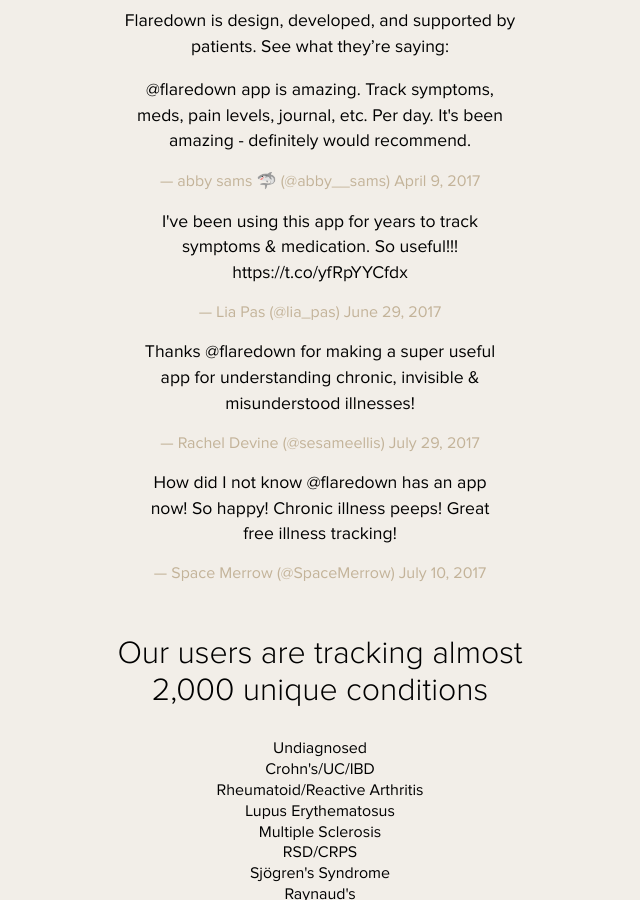
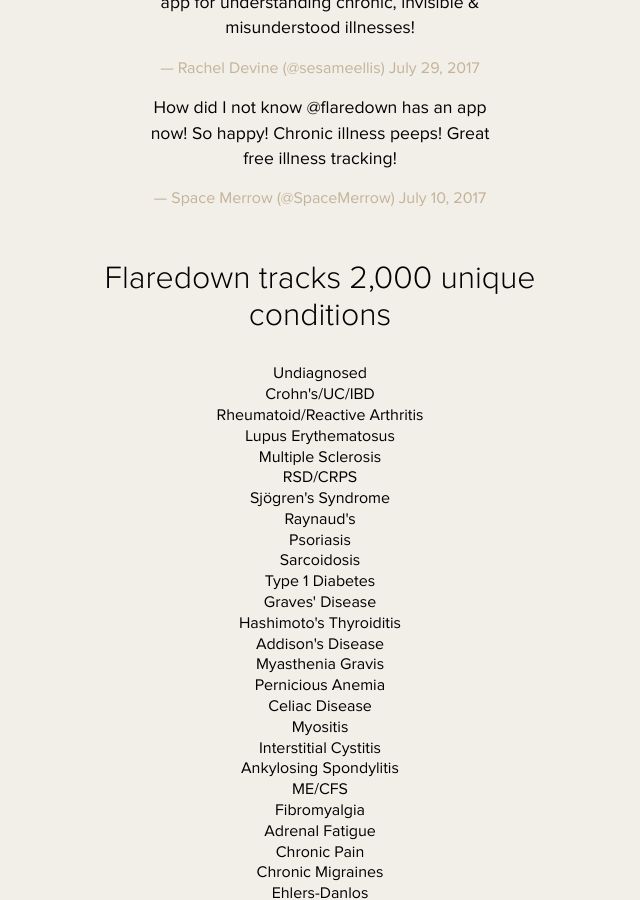
Before and after one commit to jasperfurniss/flaredown, a Jekyll site: the page built from instalanding.html, in a window 1280 px wide and 900 px high, scrolled down 4507 px. Shown: the whole window, without its empty margins (320-960 px from the left). Built offline with Jekyll 4.4.1, drawn with Linux system fonts in a browser that asks for light colours; nearby versions of some CDN libraries; library files that are not in the unit come from our copies; comment, search, counter and statistics services are not loaded.

Commit message:
Messaging updates to instalanding

```diff
--- a/instalanding.html
+++ b/instalanding.html
@@ -9,9 +9,10 @@
 <div class="wrapper newlanding">
 
 	<section class="top">
-		<img src="img/flaredown.png" alt="" class="hero">
+		<!-- <img src="img/flaredown.png" alt="" class="hero"> -->
 		<!-- <h1>Beat chronic illness.</h1> -->
-		<p>A simple, beautiful app that helps you find symptom triggers and treatments.</p>
+		<h3>A simple, beautiful app that helps you find symptom triggers and treatments.</h3>
+		<br>
 		<a href="https://itunes.apple.com/us/app/flaredown-symptom-tracker/id982963596" onclick="ga('send', 'event', 'CTA', 'click', 'IOS App Store');" class="button primary-cta ios-store">Get the iPhone app</a>
     <a href="https://play.google.com/store/apps/details?id=com.flaredown.flaredownWebWrapper" onclick="ga('send', 'event', 'CTA', 'click', 'Android App Store');" class="button primary-cta android-store">Get the Android app</a>
     <a href="http://app.flaredown.com/signup" onclick="ga('send', 'event', 'CTA', 'click', 'Web sign up');" class="button secondary-cta web-signup">Sign up online</a>
@@ -40,7 +41,7 @@
 	</section>
 
 	<section class="bottom">
-		<h2>Our users are tracking almost 2,000 unique conditions</h2>
+		<h2>Flaredown tracks 2,000 unique conditions</h2>
 		<ul>
       <li>Undiagnosed</li>
 			<li>Crohn's/UC/IBD</li>
```
